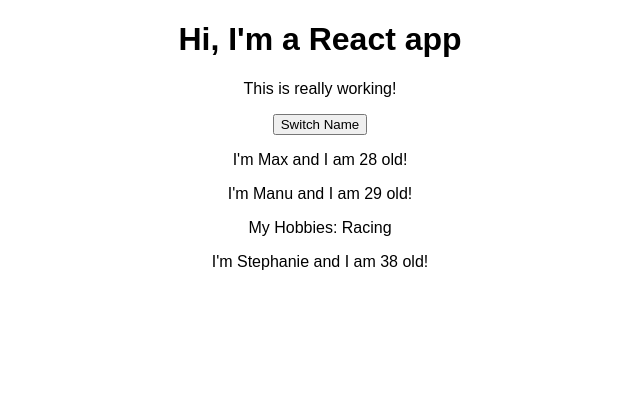
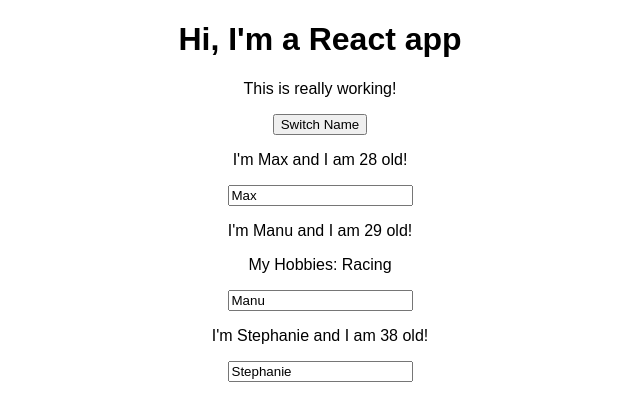
Before and after one commit to bbuchanan/react-tutorial-module1, a React (Create React App) app: page / in a window 1280 px wide. Shown: the top 420 px of the page, without its empty margins (320-960 px from the left). Built offline with nearby package versions, Linux system fonts and the light colour scheme.

Commit message:
added two way binding

```diff
--- a/src/App.js
+++ b/src/App.js
@@ -23,6 +23,16 @@
     })
   }
 
+  nameChangedHandler = (event) => {
+    this.setState({
+      persons: [
+        { name: 'Max', age: 28 },
+        { name: event.target.value, age: 29 },
+        { name: 'Stephanie', age: 26 }
+      ]
+    })
+  }
+
   render() {
     return (
       <div className="App">
@@ -35,7 +45,9 @@
       <Person
         name={this.state.persons[1].name}
         age={this.state.persons[1].age}
-        click={this.switchNameHandler.bind(this, 'Max!')}>My Hobbies: Racing</Person>
+        click={this.switchNameHandler.bind(this, 'Max!')}
+        changed={this.nameChangedHandler}
+        >My Hobbies: Racing</Person>
       <Person
         name={this.state.persons[2].name}
         age={this.state.persons[2].age}/>
--- a/src/Person/Person.js
+++ b/src/Person/Person.js
@@ -5,6 +5,7 @@
     <div>
       <p onClick={props.click}>I'm {props.name} and I am {props.age} old!</p>
       <p>{props.children}</p>
+      <input type="text" onChange={props.changed} value={props.name}/>
     </div>
 )}
 
```
